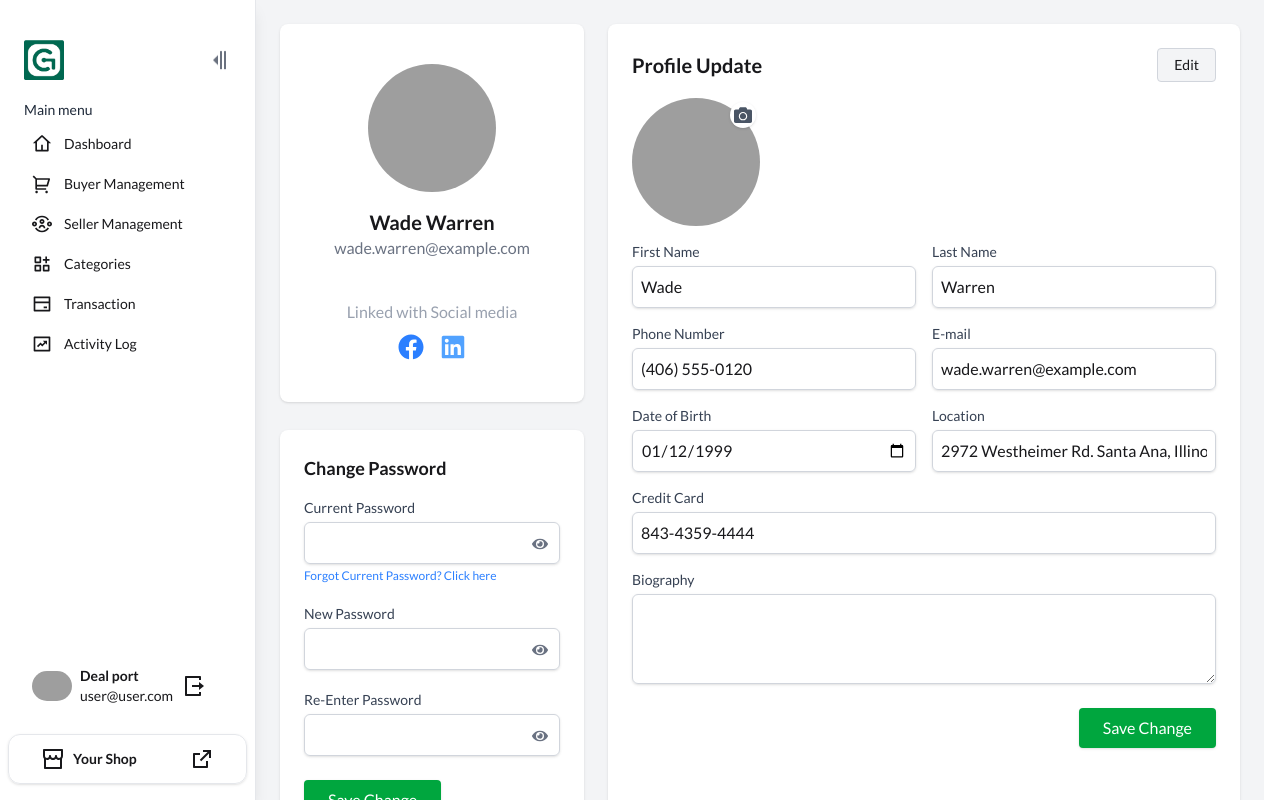
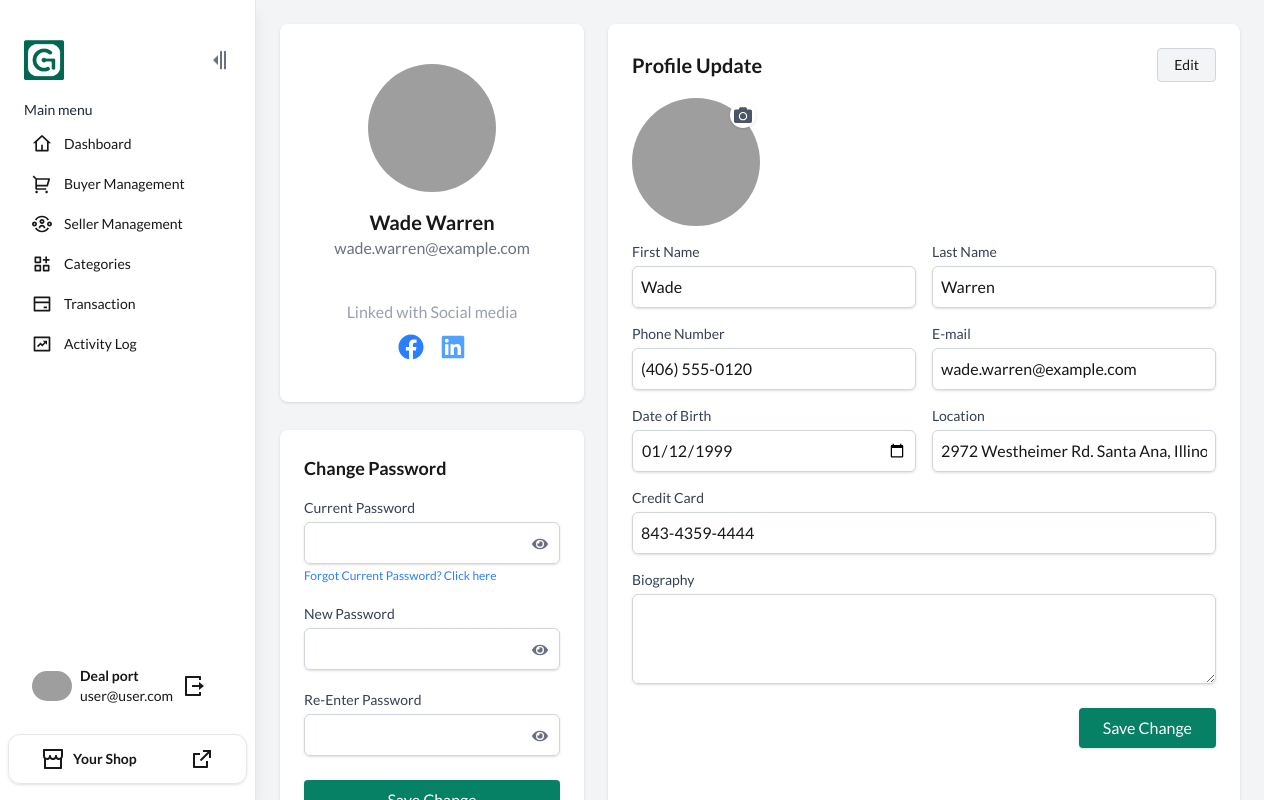
Before and after one commit to hasiburrahmanakash79/Gen-Gadget-Dashboard, a React (Vite) app: page /profile in a window 1280 px wide. Both pictures are taken after a click on the button "Edit". Built offline with nearby package versions, Linux system fonts and the light colour scheme; grey boxes are pictures that could not be loaded.

Commit message:
style: update button color on ProfilePage for consistency

```diff
--- a/src/Pages/Dashboards/Profile/ProfilePage.jsx
+++ b/src/Pages/Dashboards/Profile/ProfilePage.jsx
@@ -130,7 +130,7 @@ export default function ProfilePage() {
             </div>
           </div>
           <div className="mt-6">
-            <button className="bg-green-600 hover:bg-green-700 text-white px-6 py-2 rounded shadow">
+            <button className="bg-[#078165] text-white px-6 py-2 rounded shadow w-full">
               Save Change
             </button>
           </div>
@@ -241,7 +241,7 @@ export default function ProfilePage() {
           <div className="flex justify-end mt-6">
             <button
               type="submit"
-              className="bg-green-600 hover:bg-green-700 text-white px-6 py-2 rounded shadow"
+              className="bg-[#078165] text-white px-6 py-2 rounded shadow"
             >
               Save Change
             </button>
```
